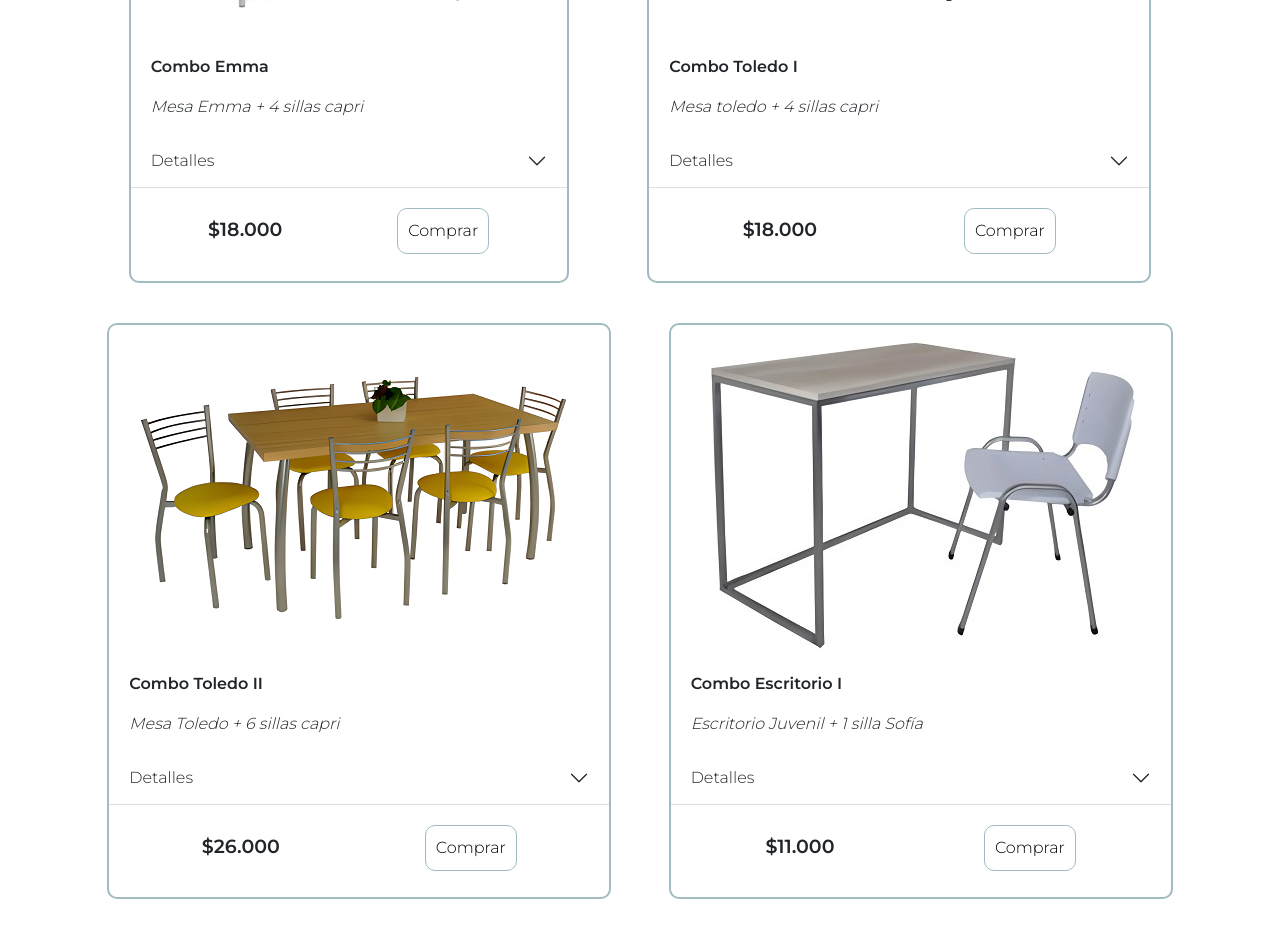
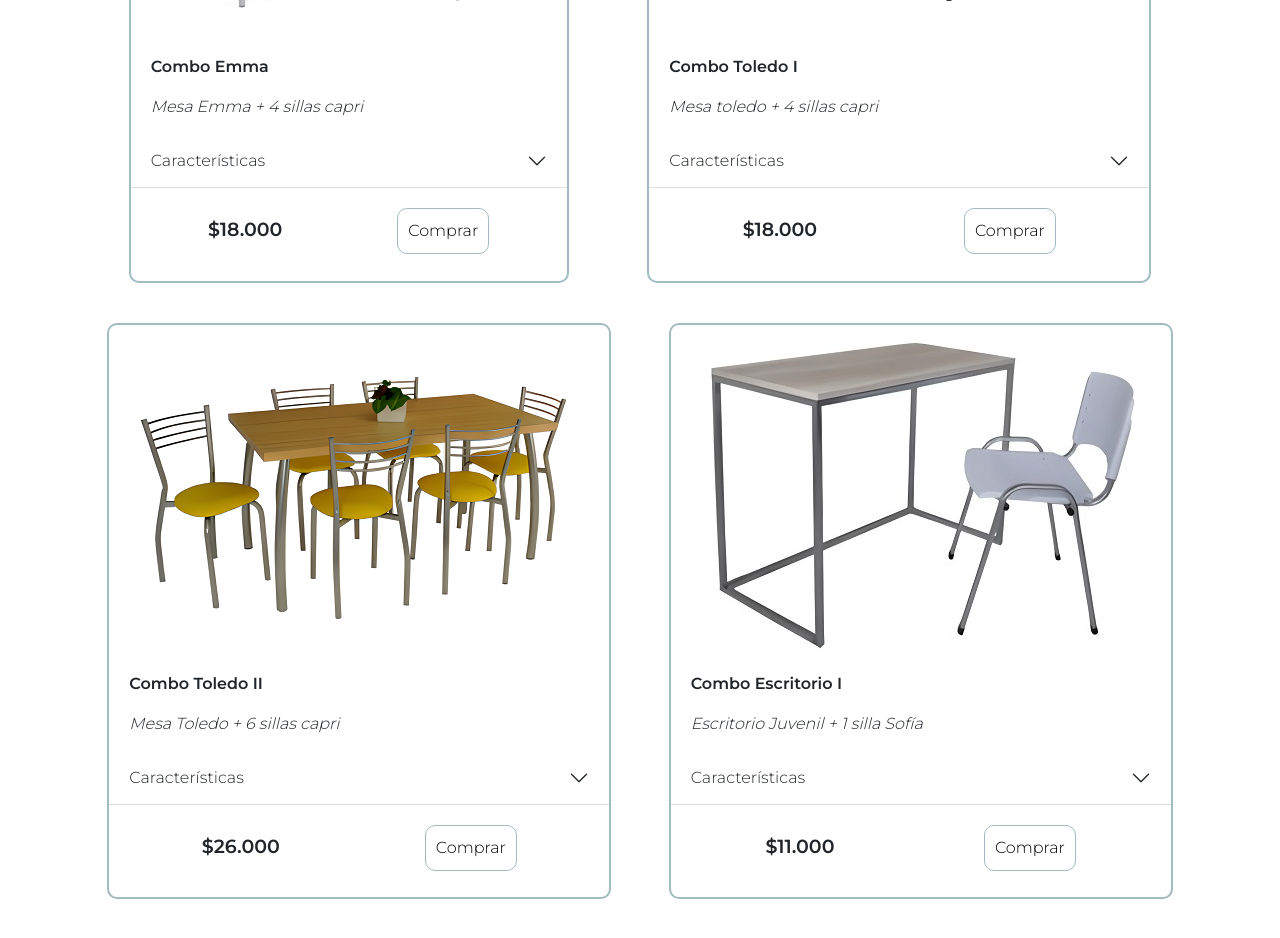
Before and after one commit to alejopmontalbano/mueblecita, a website: page index.html in a window 1280 px wide. Shown: the part 500-1438 px from the top of the page. Drawn offline with nearby package versions, Linux system fonts and the light colour scheme.

Commit message:
cambio en la descripcion del producto

```diff
--- a/index.html
+++ b/index.html
@@ -108,7 +108,7 @@
                                 <button class="accordion-button collapsed" type="button" data-bs-toggle="collapse"
                                     data-bs-target="#flush-collapseOne" aria-expanded="false"
                                     aria-controls="flush-collapseOne">
-                                    Detalles
+                                    Características
                                 </button>
                             </h2>
 
@@ -151,7 +151,7 @@
                                 <button class="accordion-button collapsed" type="button" data-bs-toggle="collapse"
                                     data-bs-target="#flush-collapseTwo" aria-expanded="false"
                                     aria-controls="flush-collapseTwo">
-                                    Detalles
+                                    Características
                                 </button>
                             </h2>
 
@@ -194,7 +194,7 @@
                                 <button class="accordion-button collapsed" type="button" data-bs-toggle="collapse"
                                     data-bs-target="#flush-collapseThree" aria-expanded="false"
                                     aria-controls="flush-collapseThree">
-                                    Detalles
+                                    Características
                                 </button>
                             </h2>
 
@@ -237,7 +237,7 @@
                                 <button class="accordion-button collapsed" type="button" data-bs-toggle="collapse"
                                     data-bs-target="#flush-collapseFour" aria-expanded="false"
                                     aria-controls="flush-collapseFour">
-                                    Detalles
+                                    Características
                                 </button>
                             </h2>
 
@@ -279,7 +279,7 @@
                                 <button class="accordion-button collapsed" type="button" data-bs-toggle="collapse"
                                     data-bs-target="#flush-collapseFive" aria-expanded="false"
                                     aria-controls="flush-collapseFive">
-                                    Detalles
+                                    Características
                                 </button>
                             </h2>
 
```
Also changed, not shown: pages/combos.html (+5 -5 lines), pages/escritorios.html (+1 -1 lines), pages/mesas.html (+7 -7 lines), pages/mesasRatonas.html (+4 -4 lines), pages/puffs.html (+5 -5 lines), pages/sillas.html (+2 -2 lines).
